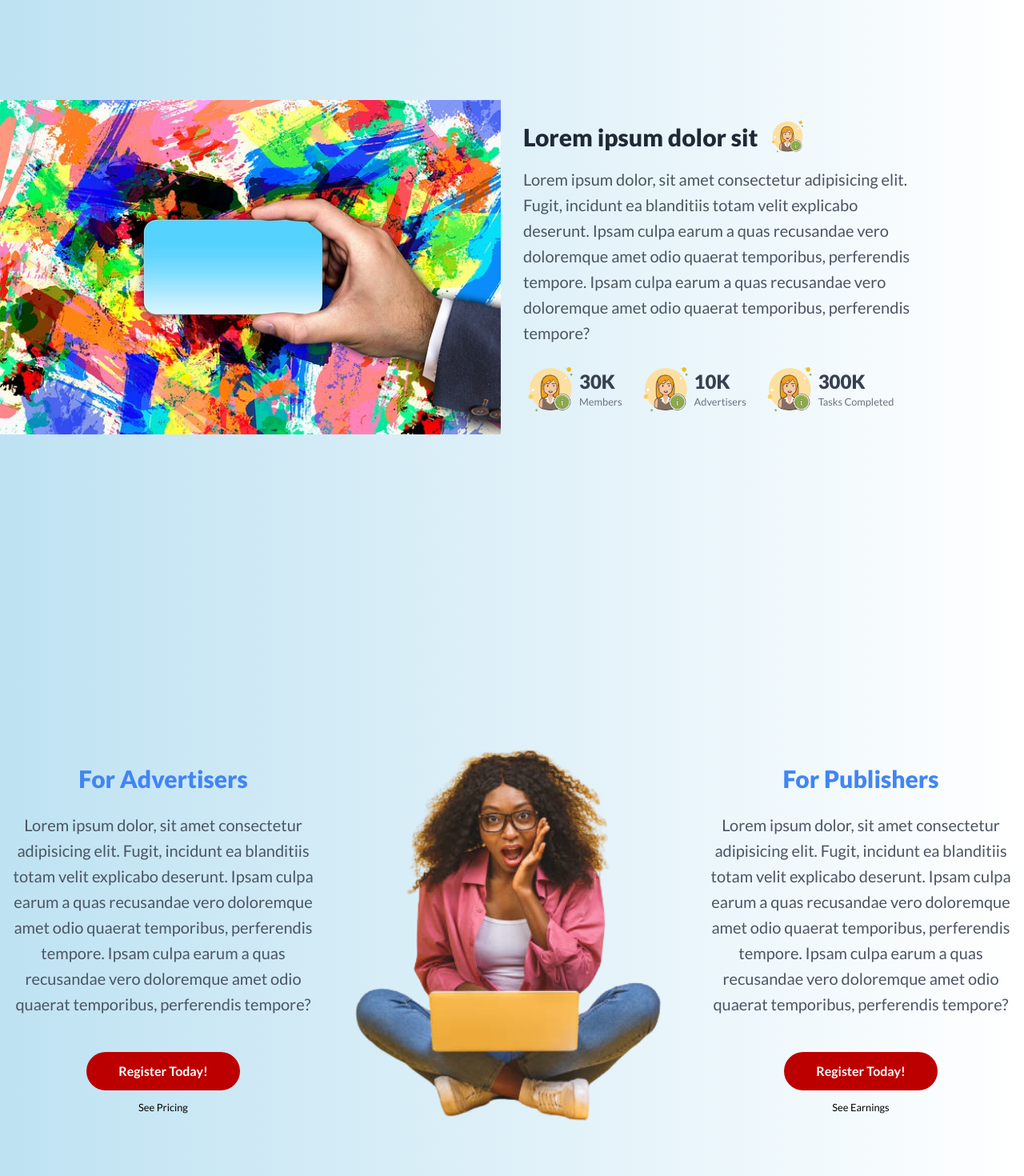
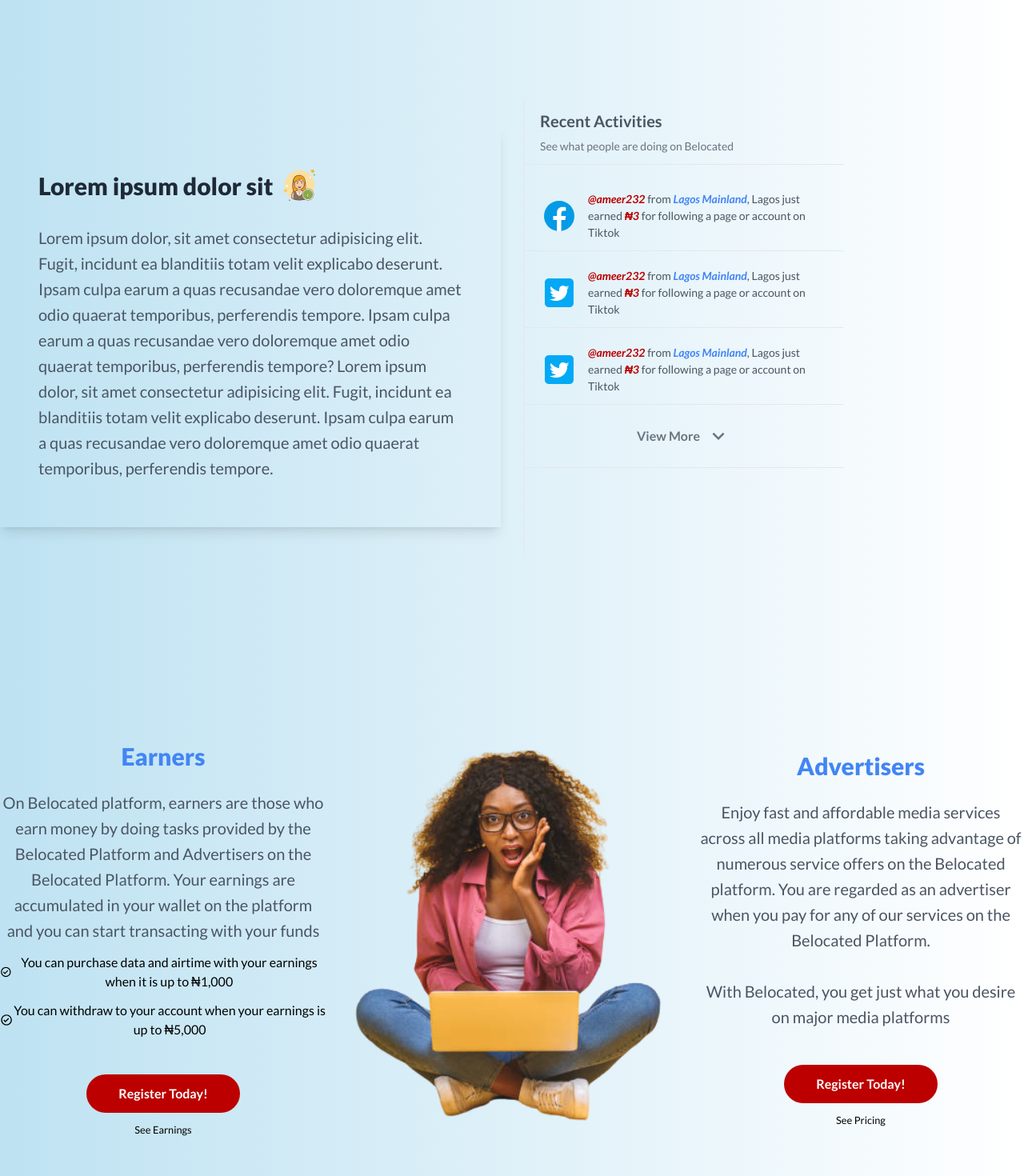
Before and after one commit to BelocatedLtd/user-frontend, a React (Vite) app: page / in a window 1280 px wide. Shown: the part 920-2390 px from the top of the page at 80% size. Built offline with nearby package versions, Linux system fonts and the light colour scheme; no server answers.

Commit message:
fixed homepage

```diff
--- a/src/components/About.jsx
+++ b/src/components/About.jsx
@@ -1,22 +1,22 @@
 import React from 'react'
 import aboutImg from '../assets/about.jpg'
 import aboutIcon from '../assets/about.png'
+import ActivityFeed from './ActivityFeed'
 
 const About = () => {
   return (
     <section className='w-full h-screen'>
         <div className='container flex justify-center items-center gap-7 mx-auto'>
-            <div className='flex-1 w-full h-full'>
-                <img src={aboutImg} alt="about us" className='w-full h-full object-cover' />
-            </div>
             <div className='flex-1 flex flex-col'>
-                <div className='flex items-center gap-3'>
-                <h1 className='text-3xl text-gray-800 font-extrabold'>Lorem ipsum dolor sit </h1>
-                <img src={aboutIcon} alt="about us" className='w-[50px] h-[50px]' />
+                <div className='flex w-full h-[500px] flex-col gap-3 p-[3rem] bg-transparent shadow-lg'>
+                    <div className='flex items-center gap-2'>
+                     <h1 className='text-3xl text-gray-800 font-extrabold'>Lorem ipsum dolor sit </h1>
+                    <img src={aboutIcon} alt="about us" className='w-[50px] h-[50px]' />
+                    </div>
+                    <p className='w-full text-[20px] leading-8 text-gray-600 mt-3'>Lorem ipsum dolor, sit amet consectetur adipisicing elit. Fugit, incidunt ea blanditiis totam velit explicabo deserunt. Ipsam culpa earum a quas recusandae vero doloremque amet odio quaerat temporibus, perferendis tempore. Ipsam culpa earum a quas recusandae vero doloremque amet odio quaerat temporibus, perferendis tempore? Lorem ipsum dolor, sit amet consectetur adipisicing elit. Fugit, incidunt ea blanditiis totam velit explicabo deserunt. Ipsam culpa earum a quas recusandae vero doloremque amet odio quaerat temporibus, perferendis tempore. </p>
                 </div>
-                <p className='w-[80%] text-[20px] leading-8 text-gray-600 mt-3'>Lorem ipsum dolor, sit amet consectetur adipisicing elit. Fugit, incidunt ea blanditiis totam velit explicabo deserunt. Ipsam culpa earum a quas recusandae vero doloremque amet odio quaerat temporibus, perferendis tempore. Ipsam culpa earum a quas recusandae vero doloremque amet odio quaerat temporibus, perferendis tempore?</p>
 
-                <div className='stats flex gap-5 mt-5'>
+                {/* <div className='stats flex gap-5 mt-5'>
                     <div className='flex items-center'>
                         <img src={aboutIcon} alt="about us" className='w-[70px] h-[70px]' />
                        <div className='flex flex-col'>
@@ -39,7 +39,12 @@ const About = () => {
                        </div>
                     </div>
 
-                </div>
+                </div> */}
+            </div>
+
+            <div className='flex-1 w-full h-full'>
+                {/* <img src={aboutImg} alt="about us" className='w-full h-full object-cover' /> */}
+                <ActivityFeed />
             </div>
         </div>
     </section>
--- a/src/components/ActivityFeed.jsx
+++ b/src/components/ActivityFeed.jsx
@@ -1,11 +1,38 @@
 import React from 'react'
+import facebook from '../assets/social icons/facebook.svg'
+import twitter from '../assets/social icons/twitter.png'
+import tiktok from '../assets/social icons/tiktok.svg'
+import { MdOutlineKeyboardArrowDown } from 'react-icons/md'
 
 const ActivityFeed = () => {
-  return (
-    <div className='flex-3 w-full shadow-lg p-[15px]'>
-        ActivityFeed
-    </div>
-  )
+    return (
+        <div className='hidden right-0 w-[400px] h-[71vh] border-l border-gray-200 md:flex md:flex-col'>
+            <div className='w-full border-b border-gray-200 px-5 pb-3 my-3'>
+                <h1 className='text-xl font-semibold text-gray-600'>Recent Activities</h1>
+                <p className='text-sm mt-2 text-gray-500 font-medium'>See what people are doing on Belocated</p>
+            </div>
+
+            <div className='flex w-full border-b border-gray-200 px-5 pb-3 items-center gap-3 py-5'>
+                <img src={facebook} alt="" />
+                <p className='text-gray-600 text-[14px]'><span className='italic text-tertiary font-semibold'>@ameer232</span> from <span className='italic text-secondary font-semibold'>Lagos Mainland</span>, Lagos just earned <span className='italic text-tertiary font-semibold'>₦3 </span>for following a page or account on Tiktok</p>
+            </div>
+
+            <div className='flex w-full border-b border-gray-200 px-5 pb-3 items-center gap-3 py-5'>
+                <img src={twitter} alt="" />
+                <p className='text-gray-600 text-[14px]'><span className='italic text-tertiary font-semibold'>@ameer232</span> from <span className='italic text-secondary font-semibold'>Lagos Mainland</span>, Lagos just earned <span className='italic text-tertiary font-semibold'>₦3 </span>for following a page or account on Tiktok</p>
+            </div>
+
+            <div className='flex w-full border-b border-gray-200 px-5 pb-3 items-center gap-3 py-5'>
+                <img src={twitter} alt="" />
+                <p className='text-gray-600 text-[14px]'><span className='italic text-tertiary font-semibold'>@ameer232</span> from <span className='italic text-secondary font-semibold'>Lagos Mainland</span>, Lagos just earned <span className='italic text-tertiary font-semibold'>₦3 </span>for following a page or account on Tiktok</p>
+            </div>
+
+            <div className='flex items-center justify-center  gap-2 p-6 border-b border-gray-200'>
+                <p className='font-bold text-gray-500'>View More</p>
+                <MdOutlineKeyboardArrowDown  size={30} className='text-gray-500'/>
+            </div>
+        </div>
+      )
 }
 
 export default ActivityFeed
--- a/src/components/Jumbotron.jsx
+++ b/src/components/Jumbotron.jsx
@@ -1,11 +1,12 @@
 import React from 'react'
+import ActivityFeed from './ActivityFeed'
 
 const Jumbotron = () => {
   return (
     <section className='w-full h-[85vh] flex flex-col items-center my-[8rem]'>
         <div className='container flex flex-col items-center'>
-            <h1 className='w-[80%] text-center text-[2.5rem] text-gray-800 font-extrabold'>Make <span className='text-tertiary'>Money</span> Daily by Completing Simple & Profitable <span className='text-secondary'>Tasks</span> on Your Social Media</h1>
-            <p className='w-[60%] text-[1.5rem] text-center font-medium text-gray-600 mt-3'>Earn daily income by reselling products, posting adverts and performing simple social tasks for top businesses and brands on your social media account</p>
+            <h1 className='w-[80%] text-center text-[2.5rem] text-gray-800 font-extrabold'>Make <span className='text-tertiary'>Money</span> Daily by Completing Simple & Profitable <span className='text-secondary'>Tasks</span> on Your Media Platforms</h1>
+            <p className='w-[60%] text-[1.5rem] text-center font-medium text-gray-600 mt-3'>Get paid for carrying out media activities you would usually do daily for free. With belocated you can now invest your time and resources by earning for every successful task executed</p>
         </div>
 
         <button onClick className='bg-tertiary text-primary font-bold px-10 py-3 mt-[5rem] rounded-full hover:bg-transparent hover:text-tertiary hover:border-tertiary hover:border'>Get Started</button>
--- a/src/components/MembersTab.jsx
+++ b/src/components/MembersTab.jsx
@@ -1,24 +1,31 @@
 import React from 'react'
 import gha from '../assets/gha.png'
+import { BiCheckCircle } from 'react-icons/bi'
 
 const MembersTab = () => {
   return (
     <section className='w-full h-[80vh] '>
         <div className='container flex justify-center items-center gap-7 mx-auto'>
             <div className='flex-1 flex flex-col items-center gap-3 text-center'>
-                    <h1 className='text-3xl text-secondary font-extrabold'>For Advertisers </h1>
-                    <p className='w-full text-[20px] leading-8 font-medium text-gray-600 mt-3'>Lorem ipsum dolor, sit amet consectetur adipisicing elit. Fugit, incidunt ea blanditiis totam velit explicabo deserunt. Ipsam culpa earum a quas recusandae vero doloremque amet odio quaerat temporibus, perferendis tempore. Ipsam culpa earum a quas recusandae vero doloremque amet odio quaerat temporibus, perferendis tempore?</p>
+                    <h1 className='text-3xl text-secondary font-extrabold'>Earners </h1>
+                    <p className='w-full text-[20px] leading-8 font-medium text-gray-600 mt-3'>On Belocated platform, earners are those who earn money by doing tasks provided by the Belocated Platform and Advertisers on the Belocated Platform. Your earnings are accumulated in your wallet on the platform and you can start transacting with your funds</p>
+                    <div className='flex flex-col gap-3'>
+                      <p className='flex items-center'><BiCheckCircle size={20}/> You can purchase data and airtime with your earnings when it is up to ₦1,000</p>
+                      <p className='flex items-center'><BiCheckCircle size={20}/> You can withdraw to your account when your earnings is up to ₦5,000</p>
+                    </div>
                     <button onClick className='bg-tertiary text-primary font-bold px-10 py-3 mt-[2rem] rounded-full hover:bg-transparent hover:text-tertiary hover:border-tertiary hover:border'>Register Today!</button>
-                    <small>See Pricing</small>
+                    <small>See Earnings</small>
             </div>
 
             <div className='flex-1 w-full h-full'><img src={gha} alt="" className='w-[500px] h-[500px] object-cover'/></div>
 
             <div className='flex-1 flex flex-col items-center gap-3 text-center'>
-                    <h1 className='text-3xl text-secondary font-extrabold'>For Publishers </h1>
-                    <p className='w-full text-[20px] leading-8 font-medium text-gray-600 mt-3'>Lorem ipsum dolor, sit amet consectetur adipisicing elit. Fugit, incidunt ea blanditiis totam velit explicabo deserunt. Ipsam culpa earum a quas recusandae vero doloremque amet odio quaerat temporibus, perferendis tempore. Ipsam culpa earum a quas recusandae vero doloremque amet odio quaerat temporibus, perferendis tempore?</p>
+                    <h1 className='text-3xl text-secondary font-extrabold'>Advertisers </h1>
+                    <p className='w-full text-[20px] leading-8 font-medium text-gray-600 mt-3'>Enjoy fast and affordable media services across all media platforms taking advantage of numerous service offers on the Belocated platform. You are regarded as an advertiser when you pay for any of our services on the Belocated Platform. <br /><br />
+                    With Belocated, you get just what you desire on major media platforms
+                    </p>
                     <button onClick className='bg-tertiary text-primary font-bold px-10 py-3 mt-[2rem] rounded-full hover:bg-transparent hover:text-tertiary hover:border-tertiary hover:border'>Register Today!</button>
-                    <small>See Earnings</small>
+                    <small>See Pricing</small>
             </div>
         </div>
     </section>
--- a/src/pages/mainlayout/Home.jsx
+++ b/src/pages/mainlayout/Home.jsx
@@ -11,7 +11,7 @@ export const Home = () => {
       <Jumbotron />
       <About />
       <MembersTab />
-      <HowItWorks />
+      {/* <HowItWorks /> */}
       <SubFooter />
     </div>
   )
```
